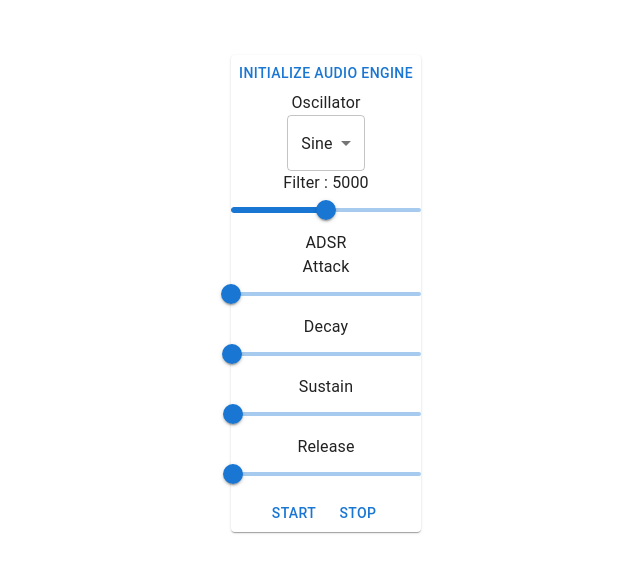
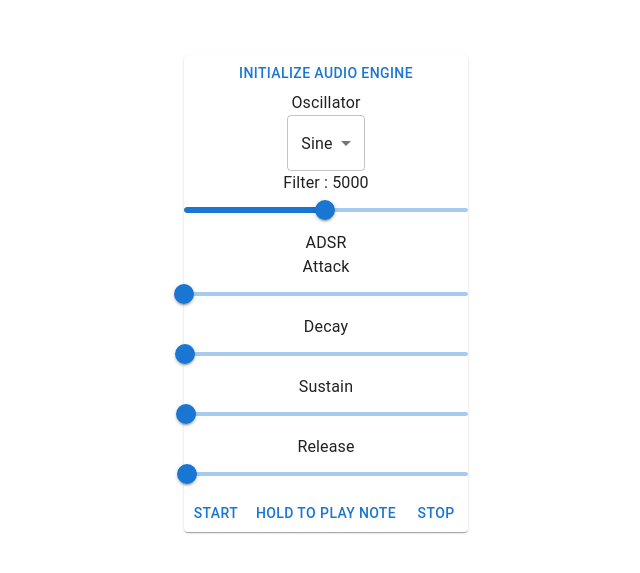
Before and after one commit to yumonjiro/websynth, a React (Vite) app: page / in a window 1280 px wide. Shown: the part 107-680 px from the top of the page, without its empty margins (314-954 px from the left). Built offline with nearby package versions, Linux system fonts and the light colour scheme.

Commit message:
ADSRエンベロープの実装

```diff
--- a/src/App.tsx
+++ b/src/App.tsx
@@ -15,7 +15,7 @@ import { useSynthStore } from "./store/synthstore";
 import { useAudioEngine } from "./useAudioEngine";
 
 function App() {
-  const { initializeAudioContext, noteOn, noteOff } = useAudioEngine();
+  const { initializeAudioContext, noteHold , noteRelease, noteOn, noteOff } = useAudioEngine();
   const [isInitialized, setIsInitialized] = useState(false);
   const handleInitialize = () => {
     if (isInitialized) {
@@ -120,6 +120,7 @@ function App() {
         {/* keyboard section */}
         <Grid>
           <Button onClick={noteOn}>Start</Button>
+          <Button onMouseDown={noteHold} onMouseUp={noteRelease}>Hold to play note</Button>
           <Button onClick={noteOff}>Stop</Button>
         </Grid>
       </Paper>
--- a/src/useAudioEngine.ts
+++ b/src/useAudioEngine.ts
@@ -8,7 +8,14 @@ export const useAudioEngine = () => {
   const isPlaying = useRef<boolean>(false);
   const oscNodeRef = useRef<OscillatorNode | null>(null);
   const filterNodeRef = useRef<BiquadFilterNode | null>(null);
-  const { oscillatorType, filterCutoff } = useSynthStore();
+  const {
+    oscillatorType,
+    filterCutoff,
+    envAttack,
+    envDecay,
+    envSustain,
+    envRelease,
+  } = useSynthStore();
 
   const initializeAudioContext = useCallback(() => {
     if (isInitialized.current) {
@@ -70,5 +77,39 @@ export const useAudioEngine = () => {
       oscNodeRef.current = null;
     }
   }, []);
-  return { initializeAudioContext, noteOn, noteOff };
+
+  const noteHold = useCallback(() => {
+    if (!isInitialized.current) {
+      initializeAudioContext();
+    }
+    if (!audioCtxRef.current || !gainNodeRef.current) {
+      return;
+    }
+    const ctx = audioCtxRef.current;
+    if (oscNodeRef.current != null) {
+      oscNodeRef.current.stop();
+      oscNodeRef.current.disconnect();
+    }
+    const osc = ctx.createOscillator();
+    oscNodeRef.current = osc;
+    osc.connect(gainNodeRef.current);
+    const gainNode = gainNodeRef.current;
+    gainNode.gain.linearRampToValueAtTime(1, audioCtxRef.current.currentTime + envAttack);
+    gainNode.gain.setTargetAtTime(envSustain, audioCtxRef.current.currentTime + envAttack, envDecay/ 5); // (5秒後に対象とする値の99%まで近づく)
+    gainNode.gain.setValueAtTime(1, envAttack)
+    osc.type = oscillatorType;
+    osc.start();
+    isPlaying.current = true;
+  }, [oscillatorType, initializeAudioContext, envAttack, envDecay, envSustain]);
+
+  const noteRelease = useCallback(() => {
+    if(!gainNodeRef.current || !audioCtxRef.current)
+    {
+      return;
+    }
+    const gainNode = gainNodeRef.current;
+    gainNode.gain.cancelScheduledValues(0);
+    gainNode.gain.linearRampToValueAtTime(0, audioCtxRef.current.currentTime + envRelease)
+  }, [])
+  return { initializeAudioContext, noteHold, noteRelease, noteOn, noteOff };
 };
```
Also changed, not shown: 1 other file (tests, documents, lock files or other folders).
